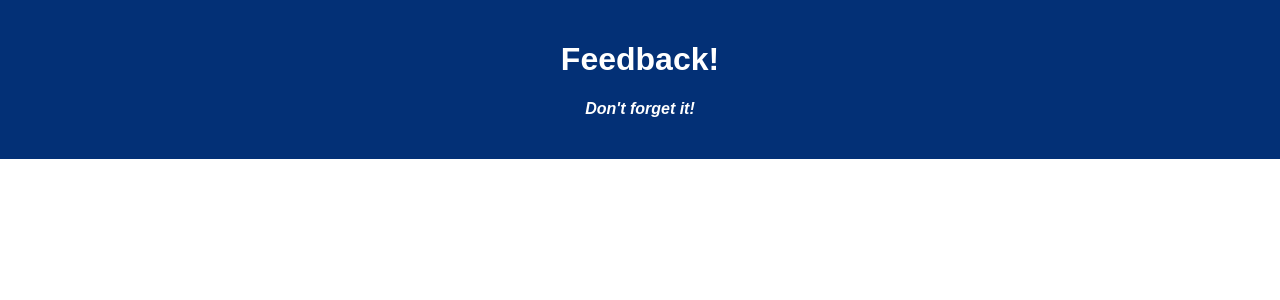
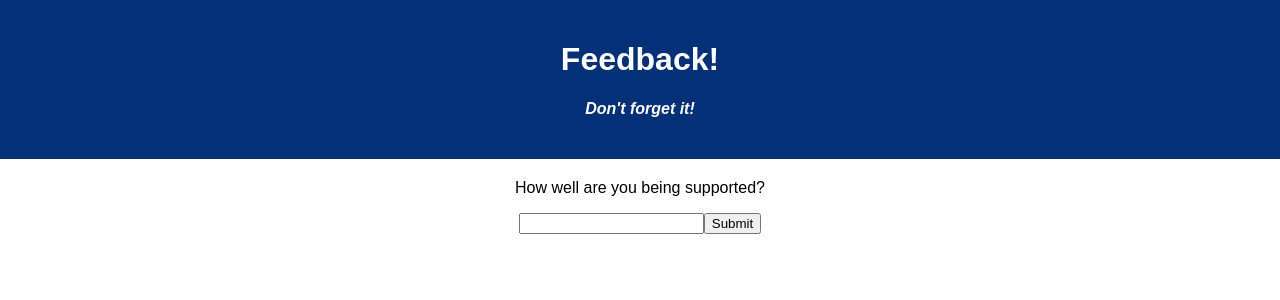
Before and after one commit to smmc16/weekend-redux-feedback-loop, a React (Vite) app: page /#/3 in a window 1280 px wide. Before the commit this address led to /#/. Shown: the top 300 px of the page. Built offline with nearby package versions, Linux system fonts and the light colour scheme.

Commit message:
added Router and feedbackinput component

```diff
--- a/src/components/App/App.jsx
+++ b/src/components/App/App.jsx
@@ -1,8 +1,15 @@
 import React from 'react';
 import axios from 'axios';
 import './App.css';
+import FeebackInput from '../FeedbackInput/FeedbackInput.jsx';
+import { HashRouter as Router, Route, Link } from 'react-router-dom';
 
 function App() {
+
+  const q1 = 'How are you feeling today?';
+  const q2 = 'How well are you understanding the content?';
+  const q3 = 'How well are you being supported?';
+  const q4 = 'Any comments you want to leave?';
 
   return (
     <div className='App'>
@@ -10,6 +17,20 @@ function App() {
         <h1 className='App-title'>Feedback!</h1>
         <h4>Don't forget it!</h4>
       </header>
+      <Router>
+        <Route exact path='/'>
+          <FeebackInput question={q1} />
+        </Route>
+        <Route path='/2'>
+          <FeebackInput question={q2} />
+        </Route>
+        <Route path='/3'>
+          <FeebackInput question={q3} />
+        </Route>
+        <Route path='/4'>
+          <FeebackInput question={q4} />
+        </Route>
+      </Router>
     </div>
   );
 }
--- /dev/null
+++ b/src/components/FeedbackInput/FeedbackInput.jsx
@@ -0,0 +1,20 @@
+import './FeedbackInput.css';
+
+function FeebackInput ({question}) {
+
+    function handleSubmit () {
+
+    }
+
+    return (
+        <>
+        <p>{question}</p>
+        <form onSubmit={handleSubmit}>
+            <input  />
+            <input  type="submit" />
+        </form>
+        </>
+    )
+}
+
+export default FeebackInput;
```
Also changed, not shown: src/components/FeedbackInput/FeedbackInput.css (added).
